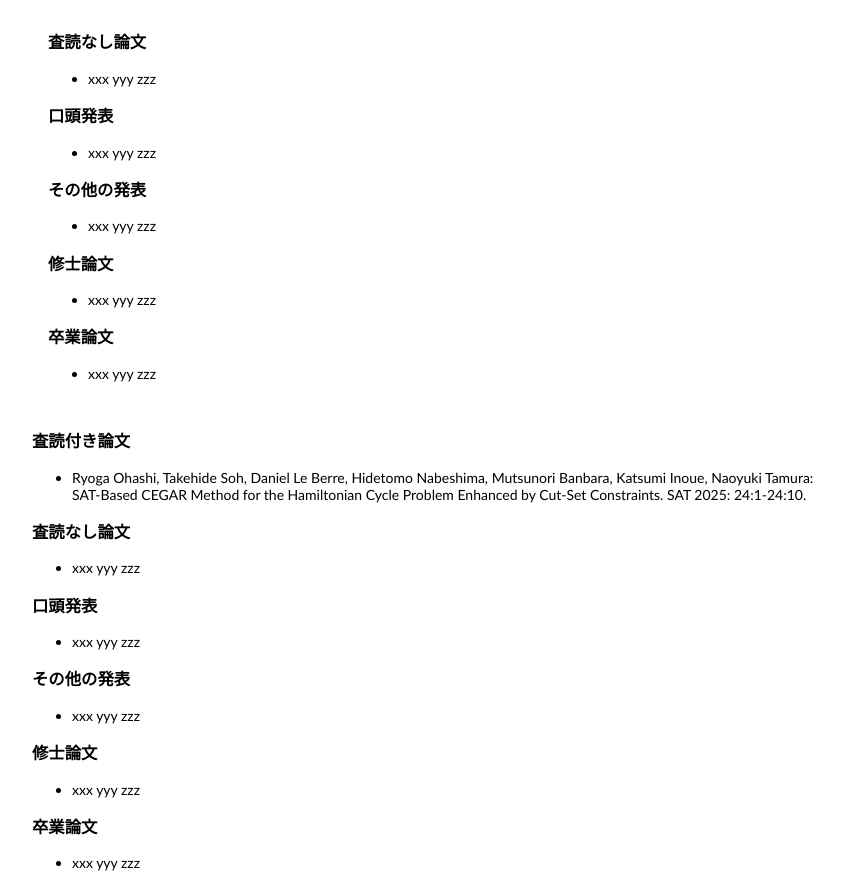
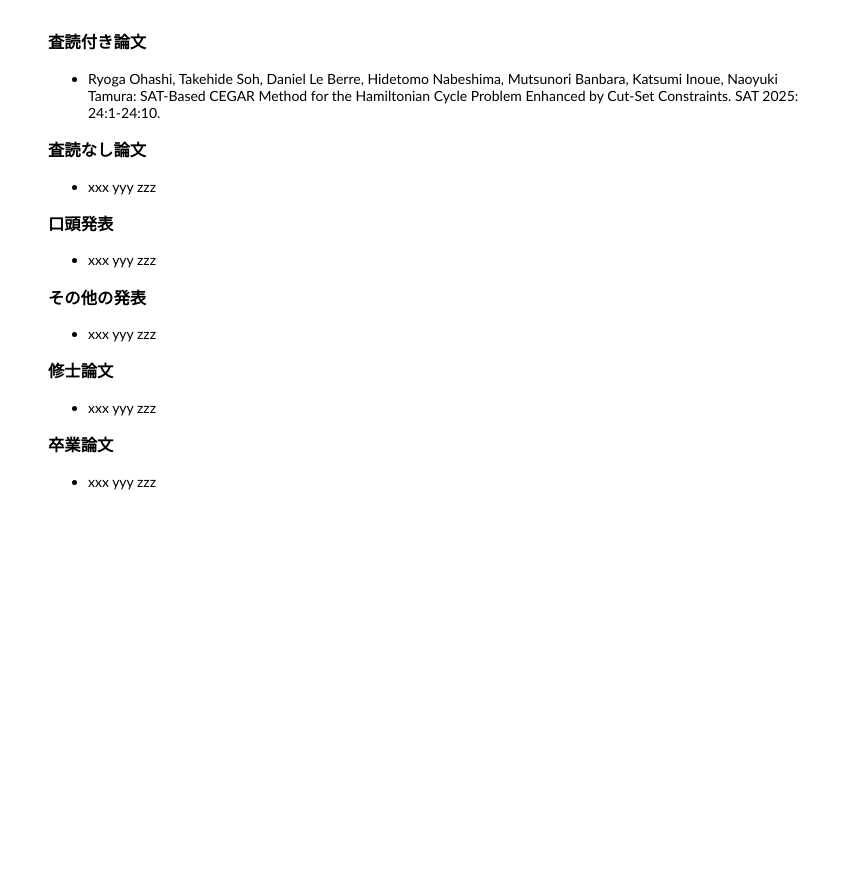
Before and after one commit to banbaralab/banbaralab.github.io, a plain HTML site: page docs/publication.html in a window 1280 px wide. Shown: the part 374-1267 px from the top of the page, without its empty margins (208-1052 px from the left). After the commit the page ends 902 px from the top, so only its background shows below. Drawn offline with Linux system fonts and the light colour scheme.

Commit message:
upload contents

```diff
--- a/docs/publication.html
+++ b/docs/publication.html
@@ -1,5 +1,6 @@
 <!DOCTYPE HTML>
 <html lang="en">
+
 <head>
   <meta http-equiv="Content-Type" content="text/html; charset=UTF-8">
 
@@ -13,10 +14,14 @@
 </head>
 
 <body>
-    <table style="width:100%;max-width:800px;border:0px;border-spacing:0px;border-collapse:separate;margin-right:auto;margin-left:auto;"><tbody>
+  <table
+    style="width:100%;max-width:800px;border:0px;border-spacing:0px;border-collapse:separate;margin-right:auto;margin-left:auto;">
+    <tbody>
       <tr style="padding:0px">
         <td style="padding:0px">
-          <table style="width:100%;border:0px;border-spacing:0px;border-collapse:separate;margin-right:auto;margin-left:auto;"><tbody>
+          <table
+            style="width:100%;border:0px;border-spacing:0px;border-collapse:separate;margin-right:auto;margin-left:auto;">
+            <tbody>
               <tr style="padding:0px">
                 <td style="padding:2.5%;width:63%;vertical-align:middle">
                   <p class="name" style="text-align: center;">
@@ -40,10 +45,12 @@
                   </p>
                 </td>
                 <td style="padding:2.5%;width:37%;max-width:37%">
-                <a href="./fig/kr.png"><img style="width:100%;max-width:100%;object-fit: cover; border-radius: 50%;" alt="profile photo" src="./fig/kr.png" class="hoverZoomLink"></a>
+                  <a href="./fig/kr.png"><img style="width:100%;max-width:100%;object-fit: cover; border-radius: 50%;"
+                      alt="profile photo" src="./fig/kr.png" class="hoverZoomLink"></a>
                 </td>
               </tr>
-          </tbody></table>
+            </tbody>
+          </table>
           <!-- <table style="width:100%;border:0px;border-spacing:0px;border-collapse:separate;margin-right:auto;margin-left:auto;"><tbody>
               <tr>
               <td style="padding:16px;width:100%;vertical-align:middle">
@@ -61,6 +68,14 @@
               </tr>
               <tr>
                 <td style="padding:16px;width:100%;vertical-align:middle">
+                  <h3>査読付き論文</h3>
+                  <ul>
+                    <li>Ryoga Ohashi, Takehide Soh, Daniel Le Berre, Hidetomo Nabeshima, Mutsunori Banbara, Katsumi
+                      Inoue, Naoyuki Tamura:
+                      SAT-Based CEGAR Method for the Hamiltonian Cycle Problem Enhanced by Cut-Set Constraints. SAT
+                      2025: 24:1-24:10.
+                    </li>
+                  </ul>
                   <h3>査読なし論文</h3>
                   <ul>
                     <li>xxx yyy zzz
@@ -93,44 +108,6 @@
             </tbody>
           </table>
 
-
-          <table style="width:100%;border:0px;border-spacing:0px 10px;border-collapse:separate;margin-right:auto;margin-left:auto;">
-            <tbody>
-              <h3>査読付き論文</h3>
-              <ul>
-              <li>Ryoga Ohashi, Takehide Soh, Daniel Le Berre, Hidetomo Nabeshima, Mutsunori Banbara, Katsumi Inoue, Naoyuki Tamura:
-SAT-Based CEGAR Method for the Hamiltonian Cycle Problem Enhanced by Cut-Set Constraints. SAT 2025: 24:1-24:10.
-              </li>
-              </ul>
-
-              <h3>査読なし論文</h3>
-              <ul>
-              <li>xxx yyy zzz
-              </li>
-              </ul>
-              <h3>口頭発表</h3>
-              <ul>
-              <li>xxx yyy zzz
-              </li>
-              </ul>
-              <h3>その他の発表</h3>
-              <ul>
-              <li>xxx yyy zzz
-              </li>
-              </ul>
-              <h3>修士論文</h3>
-              <ul>
-              <li>xxx yyy zzz
-              </li>
-              </ul>
-
-              <h3>卒業論文</h3>
-              <ul>
-              <li>xxx yyy zzz
-              </li>
-              </ul>
-
-          </tbody></table>
 
 
           <!-- <table style="width:100%; margin:0 auto; border:0; border-spacing:0; padding:16px;"><tbody>
@@ -235,4 +212,5 @@ SAT-Based CEGAR Method for the Hamiltonian Cycle Problem Enhanced by Cut-Set Con
       </tr>
     </table> -->
 </body>
+
 </html>
```
Lines whose indentation alone changed are shown as unchanged.
